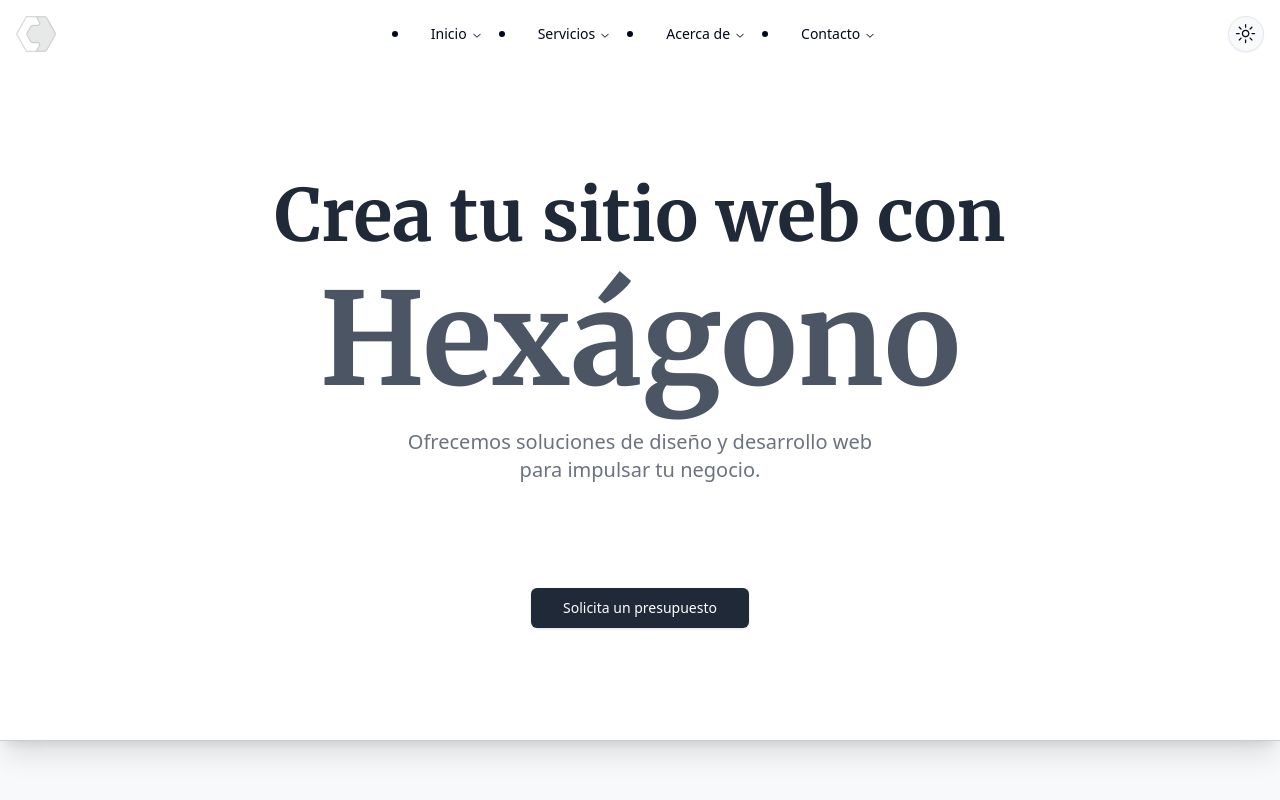
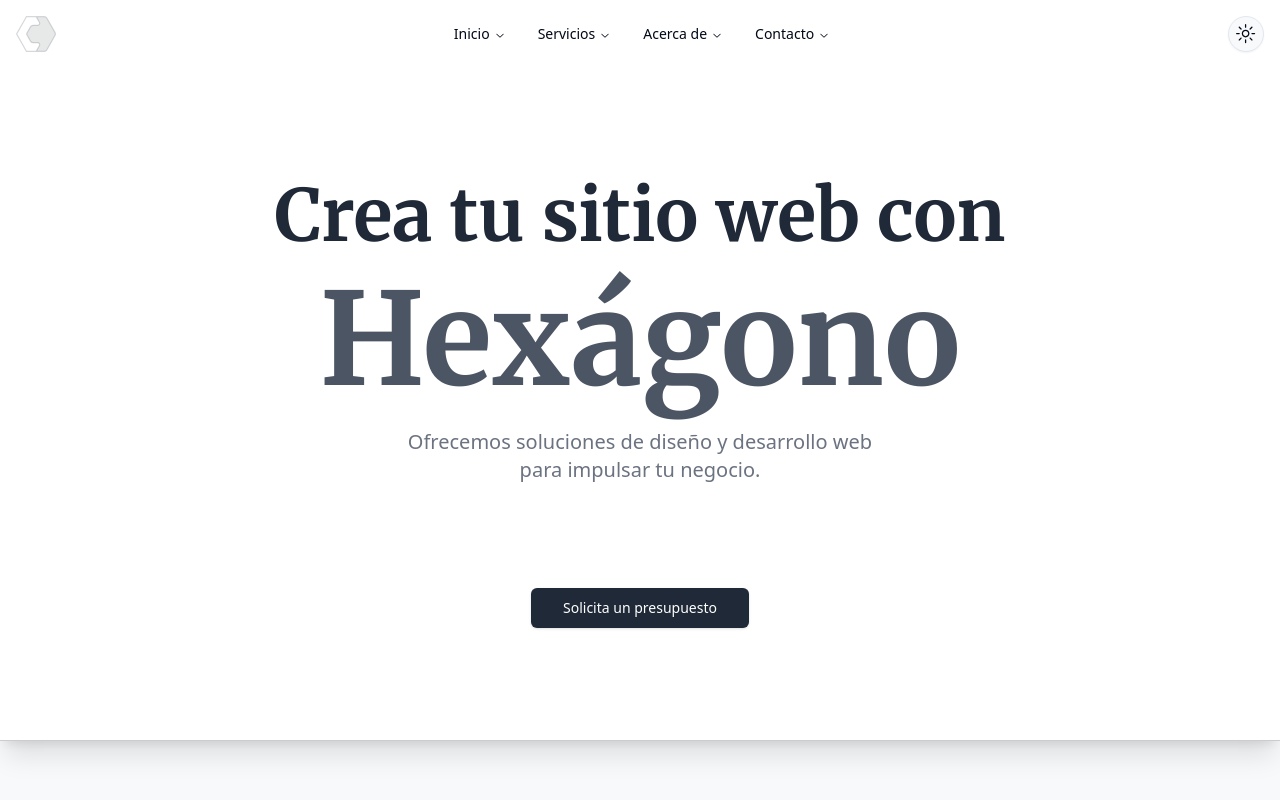
Before and after one commit to GRAMAPHENIA/sitio-oficial-hexagono, a Next.js app: page / in a window 1280 px wide. Shown: the top 800 px of the page. Built offline with nearby package versions, Linux system fonts and the light colour scheme.

Commit message:
mods-top-bar

```diff
--- a/src/components/custom/TopBar.tsx
+++ b/src/components/custom/TopBar.tsx
@@ -32,7 +32,7 @@ export default function Topbar() {
       </button>
 
       {/* Menú para dispositivos grandes */}
-      <div className="hidden lg:flex flex-1 justify-center">
+      <div className="hidden lg:flex flex-1 justify-center list-none ">
         <NavigationMenu>
           {menuItems.map((item, index) => (
             <ListItem key={index} item={item} />
@@ -42,7 +42,7 @@ export default function Topbar() {
 
       {/* Menú para dispositivos móviles */}
       {menuOpen && (
-        <div className="lg:hidden absolute top-16 left-0 w-full bg-white dark:bg-card p-4">
+        <div className="lg:hidden absolute top-16 left-0 w-full bg-white dark:bg-card p-4 list-none">
           <NavigationMenu>
             {menuItems.map((item, index) => (
               <ListItem key={index} item={item} />
```
